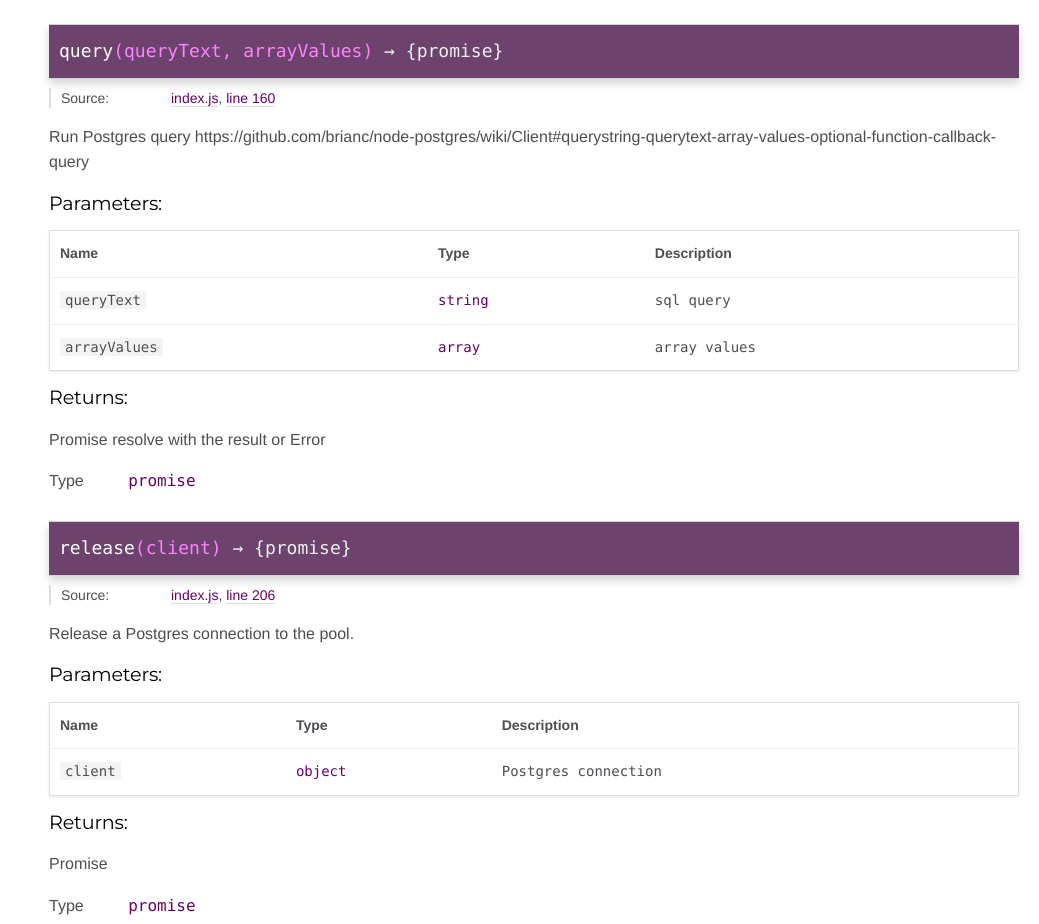
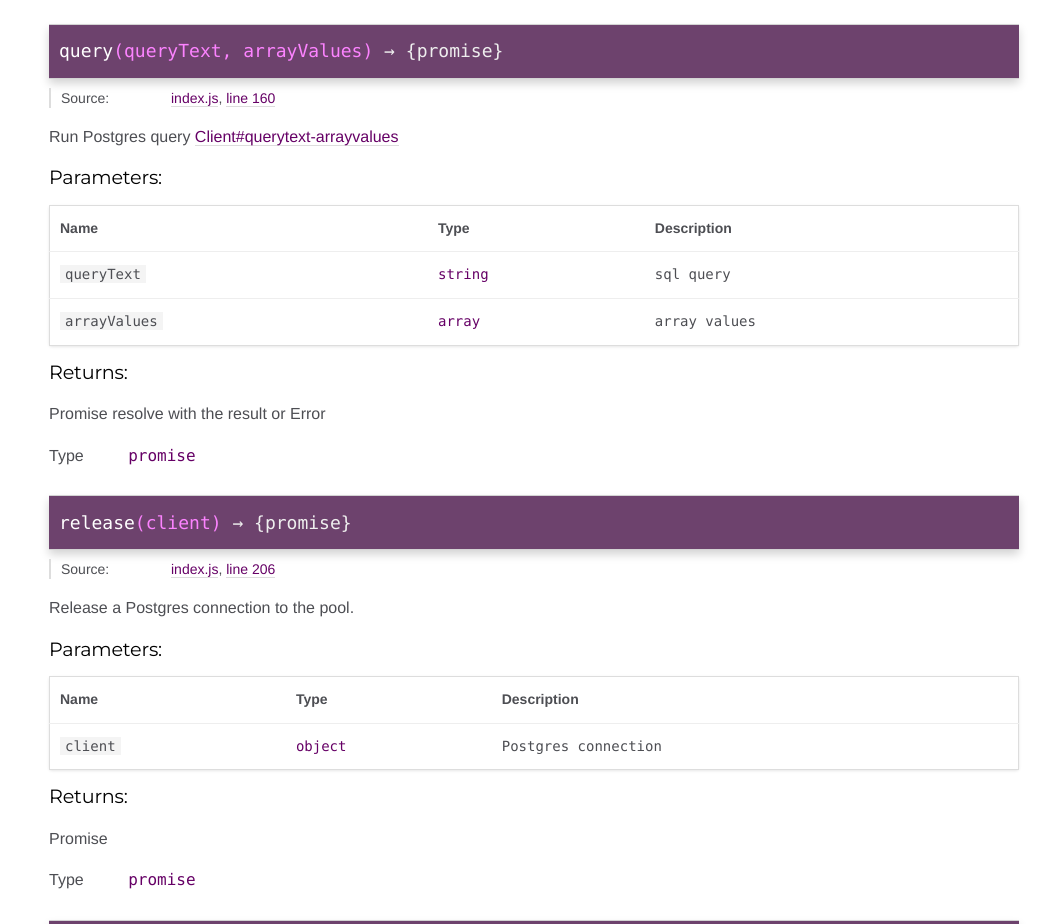
Before and after one commit to pasupulaphani/node-pg-connection-pool, a website: page docs/PgPool.html in a window 1280 px wide. Shown: the part 3646-4570 px from the top of the page, without its empty margins (241-1280 px from the left). Drawn offline with Linux system fonts and the light colour scheme.

Commit message:
docs cmit prepublish

```diff
--- a/docs/PgPool.html
+++ b/docs/PgPool.html
@@ -1468,7 +1468,7 @@
 
 
 <div class="description">
-    <p>Run Postgres query https://github.com/brianc/node-postgres/wiki/Client#querystring-querytext-array-values-optional-function-callback-query</p>
+    <p>Run Postgres query <a href="https://github.com/brianc/node-postgres/wiki/Client#querystring-querytext-array-values-optional-function-callback-query">Client#querytext-arrayvalues</a></p>
 </div>
 
 
```
Also changed, not shown: docs/index.html (+1 -1 lines), docs/index.js.html (+1 -1 lines).
